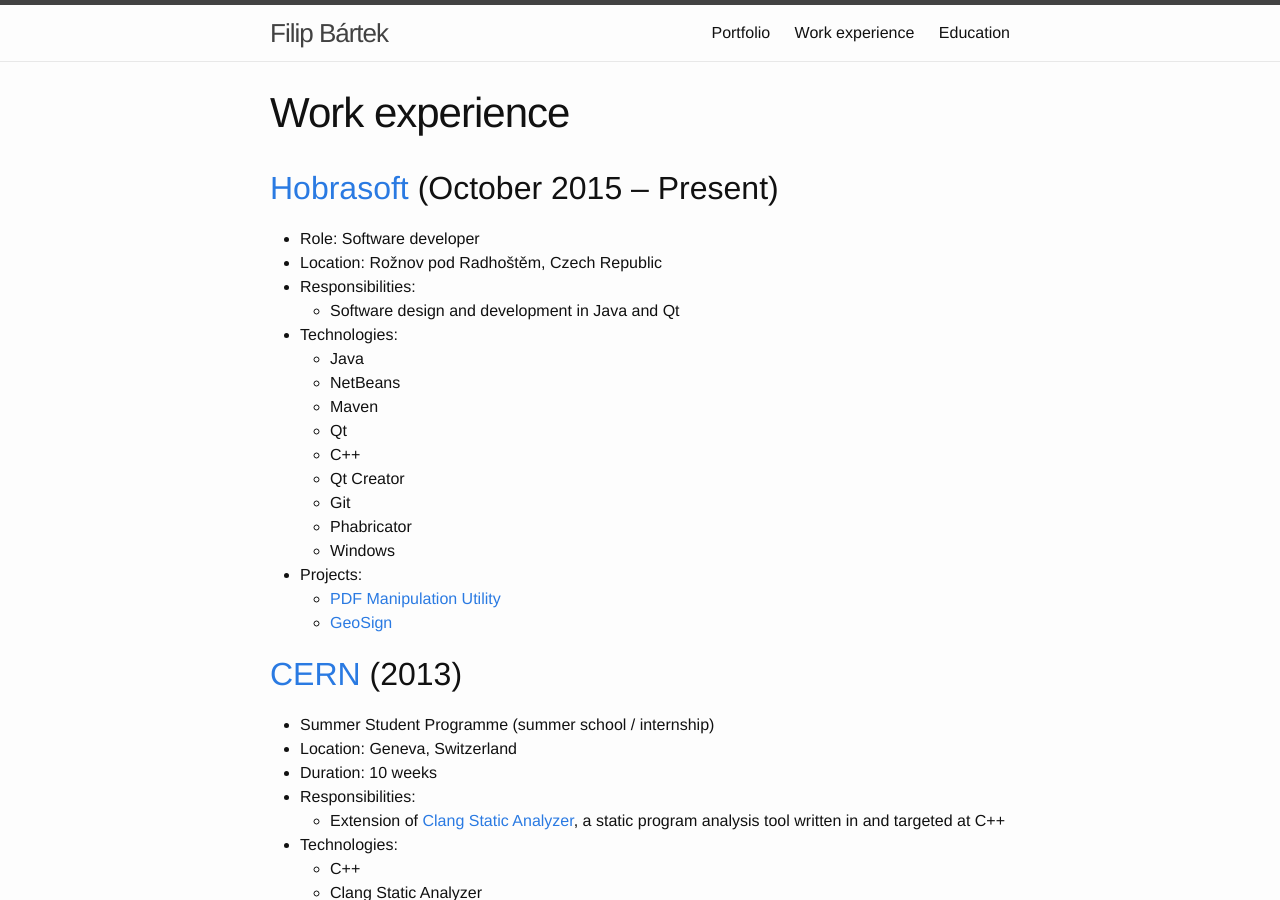
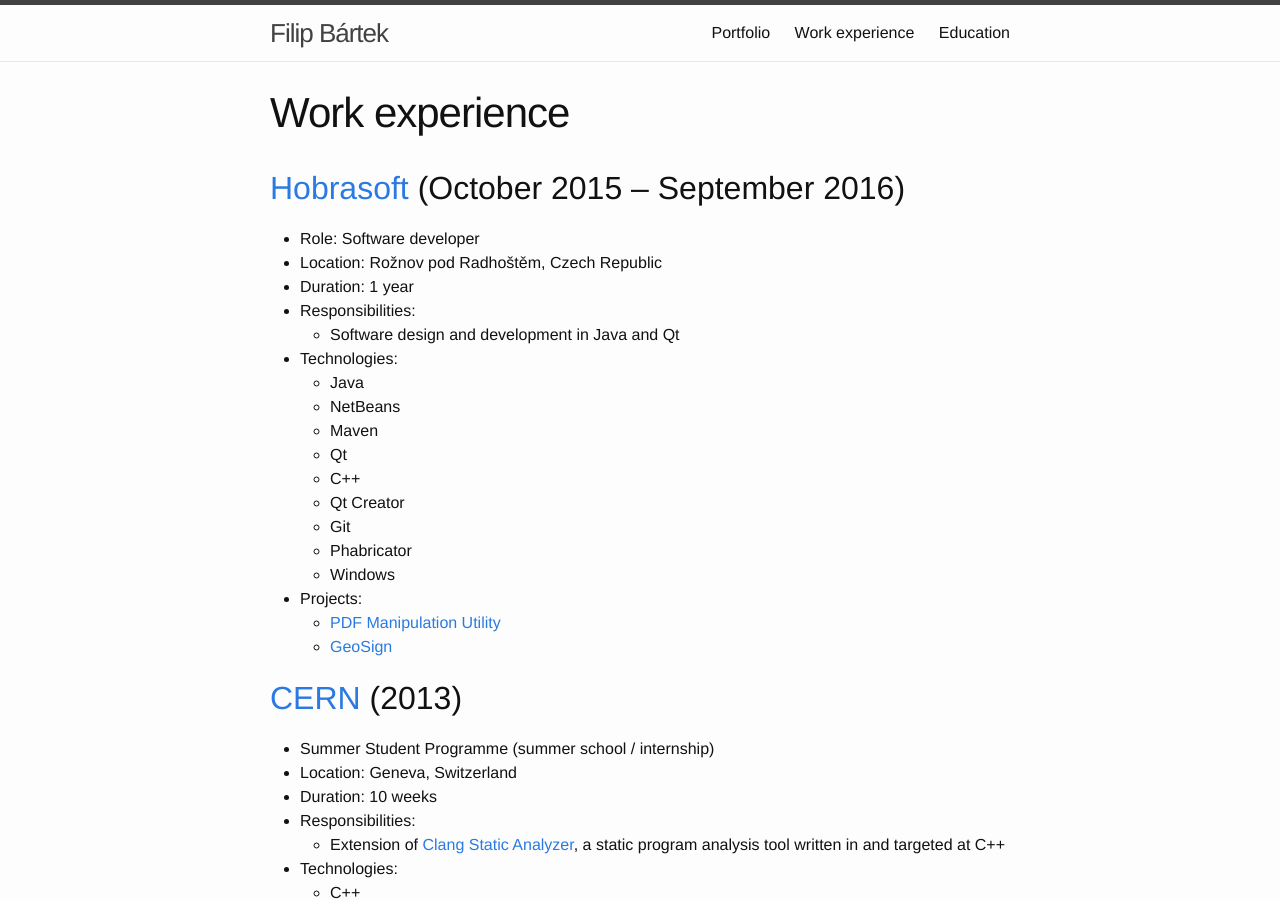
Before and after one commit to filipbartek/filipbartek.github.io, a Jekyll site: the page built from 1-work-experience.md, in a window 1280 px wide and 900 px high. Built offline with Jekyll 4.4.1, drawn with Linux system fonts in a browser that asks for light colours.

Commit message:
Terminate the Hobrasoft work experience

```diff
--- a/1-work-experience.md
+++ b/1-work-experience.md
@@ -4,10 +4,11 @@
 permalink: /work-experience/
 ---
 
-# [Hobrasoft](http://www.hobrasoft.cz/) (October 2015 – Present)
+# [Hobrasoft](http://www.hobrasoft.cz/) (October 2015 – September 2016)
 
 * Role: Software developer
 * Location: Rožnov pod Radhoštěm, Czech Republic
+* Duration: 1 year
 * Responsibilities:
   * Software design and development in Java and Qt
 * Technologies:
```
